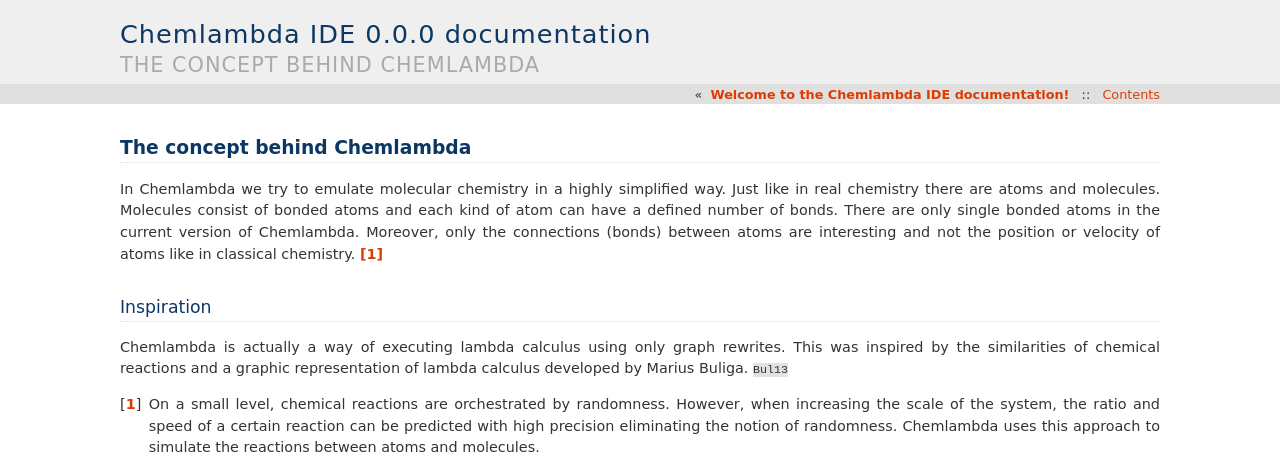
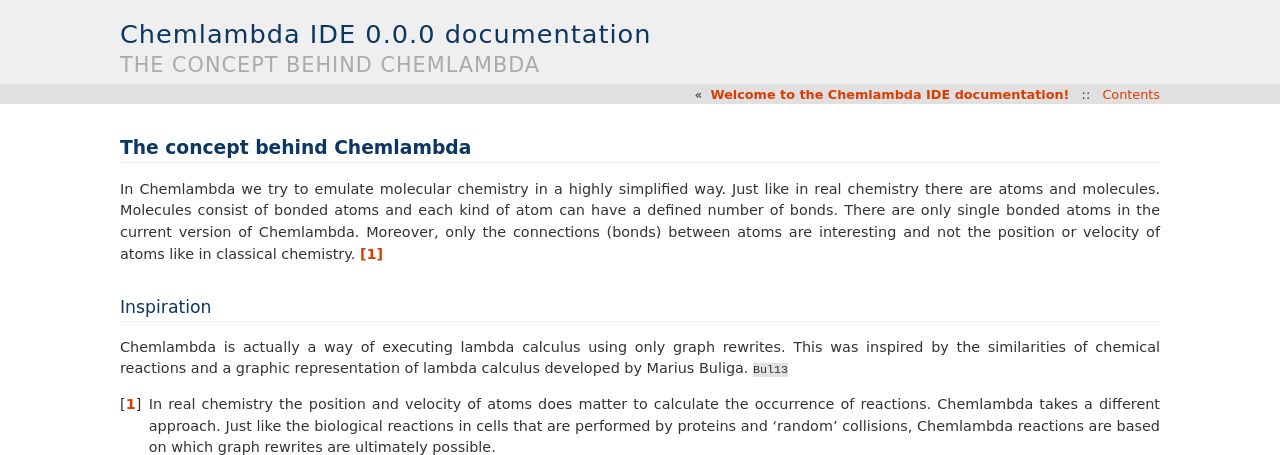
Before and after one commit to bergwerf/chemlambda-ide, a Sphinx documentation site: the page built from docs/concept.rst, in a window 1280 px wide, cut to the strip 0-455 px from the top of the page. Built offline with Sphinx 7.4.7, drawn with Linux system fonts in a browser that asks for light colours; cross-references to code outside the pages are shown as plain code.

Commit message:
Edit velocity and position footnote

```diff
--- a/docs/concept.rst
+++ b/docs/concept.rst
@@ -17,10 +17,10 @@ graphic representation of lambda calculus developed by Marius Buliga.
 
 .. [1]
 
-   On a small level, chemical reactions are orchestrated by randomness. However,
-   when increasing the scale of the system, the ratio and speed of a certain
-   reaction can be predicted with high precision eliminating the notion of
-   randomness. Chemlambda uses this approach to simulate the reactions between
-   atoms and molecules.
+   In real chemistry the position and velocity of atoms does matter to calculate
+   the occurrence of reactions. Chemlambda takes a different approach. Just like
+   the biological reactions in cells that are performed by proteins and 'random'
+   collisions, Chemlambda reactions are based on which graph rewrites are
+   ultimately possible.
 
 .. bibliography:: /references.bib
```
